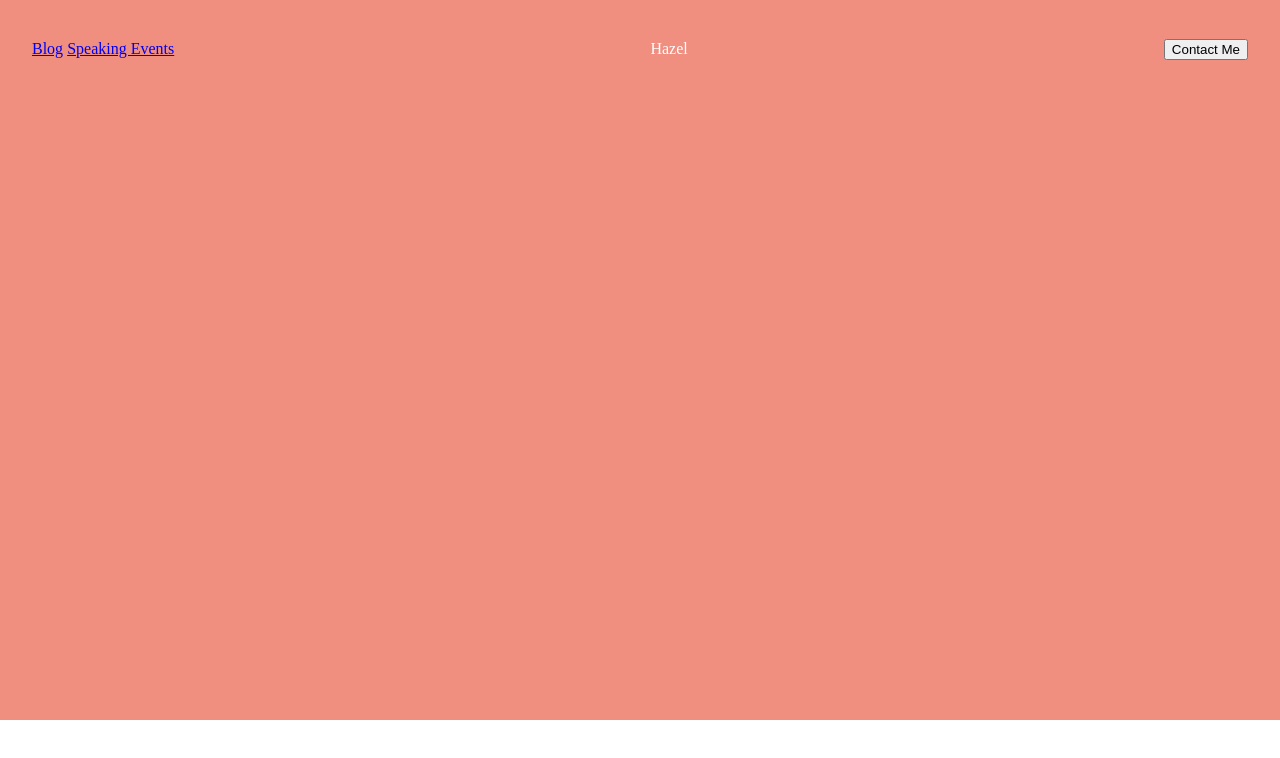
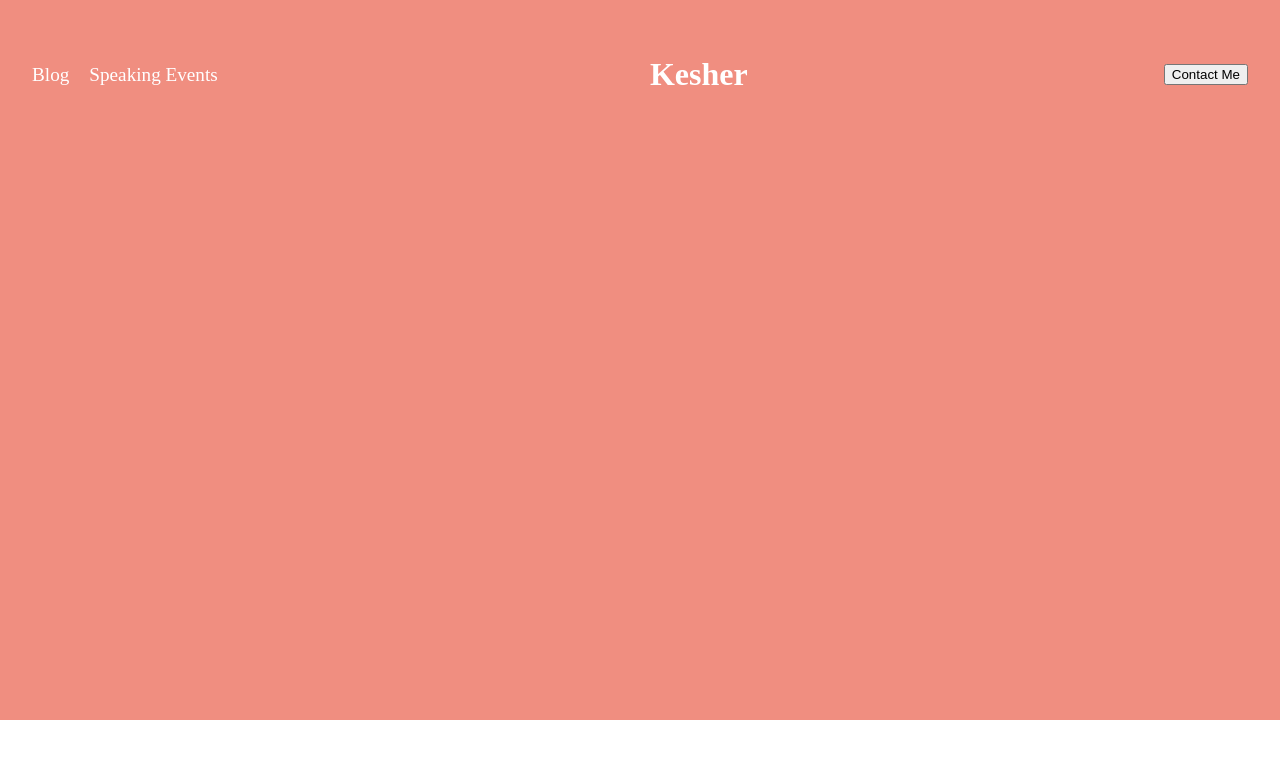
Before and after one commit to adebukolaKesher/kesher-hazel-project, a plain HTML site: page index.html in a window 1280 px wide. Drawn offline with Linux system fonts and the light colour scheme.

Commit message:
navbarsetup2

```diff
--- a/app.css
+++ b/app.css
@@ -16,3 +16,15 @@ body{
     color: white;
     padding: 24px 32px;
 }
+
+.navbar .links a{
+    color: white;
+    text-decoration: none;
+    margin-right: 16px;
+    font-size: 1.2rem;
+
+}
+.navbar p{
+    font-size: 2rem;
+    font-weight: bold;
+}
--- a/index.html
+++ b/index.html
@@ -5,7 +5,7 @@
 <meta http-equiv="X-UA-Compatible" content="IE=edge">
 <meta name="viewport" content="width=device-width",initial-scale=1.0>
 <link rel="stylesheet" href="app.css">
-<title>hazel cv</title>
+<title>kesher|Cv</title>
 </head>
 <body>
     <section class="hero">
@@ -14,7 +14,7 @@
 <a href="#">Blog</a>
 <a href="#">Speaking Events</a>
             </nav>
-            <p>Hazel</p>
+            <p>Kesher</p>
             <button>Contact Me</button>
         </header>
     </section>
```
